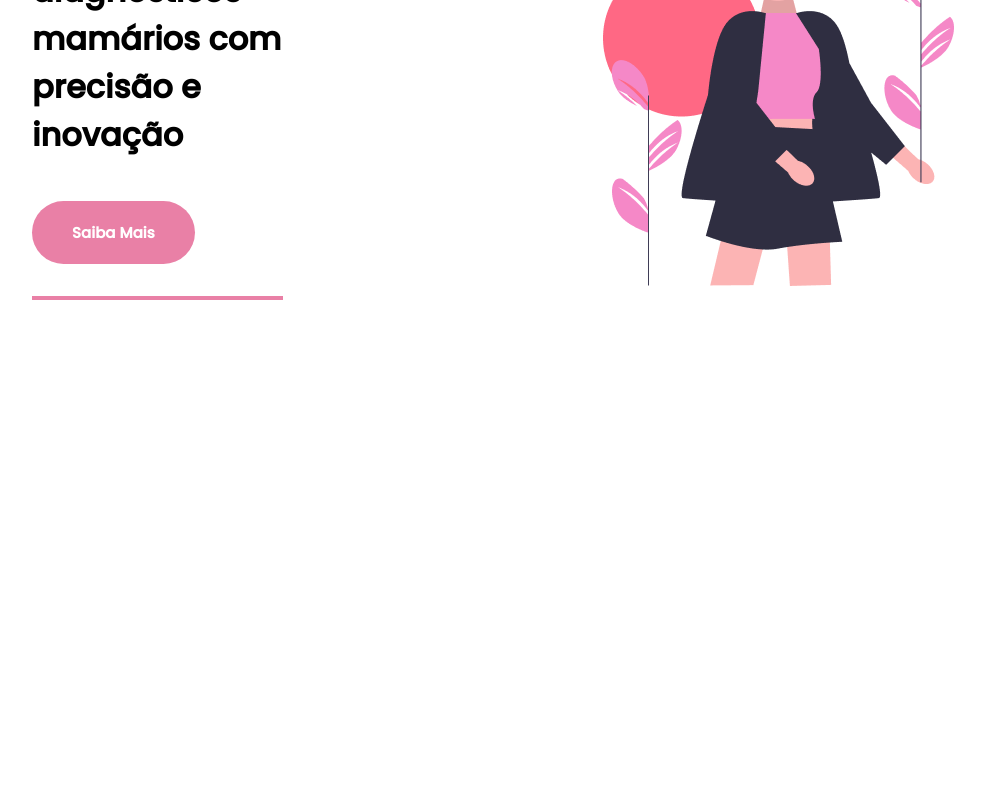
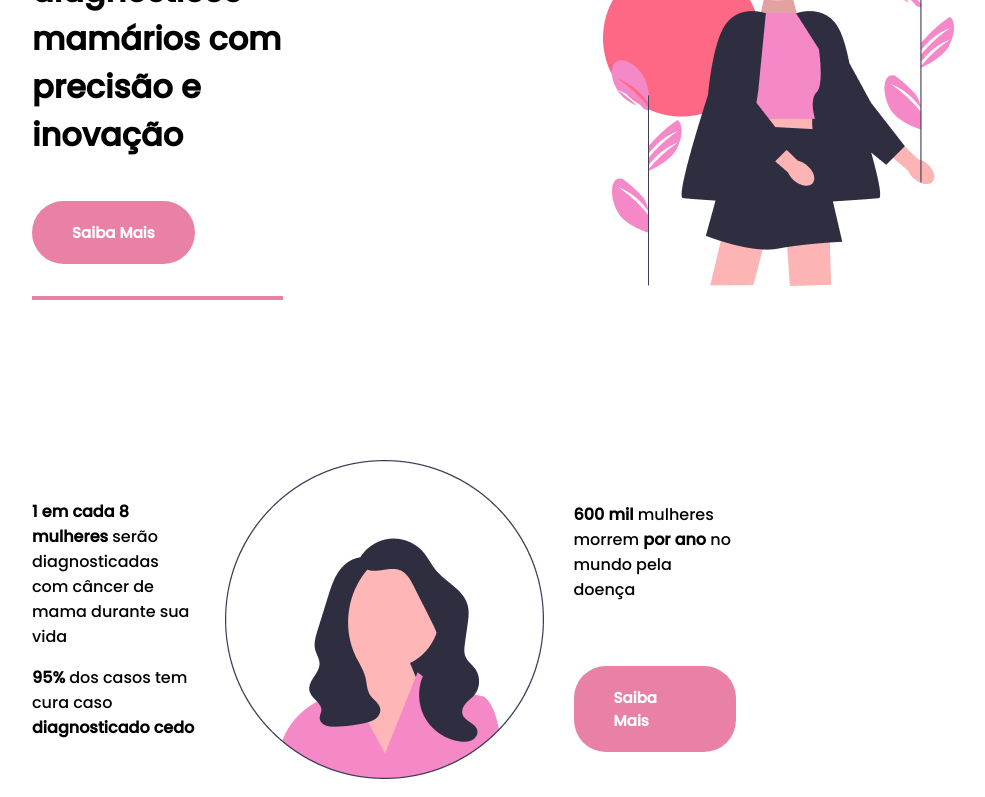
Before and after one commit to vinicius-prates/global-solutions-2, a React (Create React App) app: page / in a window 1280 px wide. Shown: the part 353-1150 px from the top of the page, without its empty margins (256-1241 px from the left). Before the commit the page ends 813 px from the top, so only its background shows below. Built offline with nearby package versions, Linux system fonts and the light colour scheme.

Commit message:
update landing

```diff
--- a/src/App.css
+++ b/src/App.css
@@ -5,5 +5,4 @@
 @import url('./Components/Landing/Landing.css');
 
 .main-container {
-    margin: 0 8rem;
 }
--- /dev/null
+++ b/src/Components/Card/Card.css
@@ -0,0 +1,28 @@
+.card{
+    text-align:center;
+    max-width: 25rem;
+    padding: 5px 20px;
+    align-items: center;
+    display: flex;
+    flex-direction: column;
+    gap: 5px;
+    background-color: #FAF8F8;
+    border-radius: 2rem;
+    box-shadow: initial;
+    filter: grayscale(0%) drop-shadow(0 1px 1px rgba(0, 0, 0, 0.3));
+    transition-duration: 600ms;
+    transition-timing-function: ease;
+
+}
+.card:hover{
+    filter: grayscale(0%) drop-shadow(0 5px 5px rgba(0, 0, 0, 0.3));
+}
+
+.card h5{
+    color: #DE5D8B;
+
+}
+
+.card p{
+    color: black;
+}
--- /dev/null
+++ b/src/Components/Card/Card.jsx
@@ -0,0 +1,10 @@
+import './Card.css'
+
+export const Card = (props) => {
+    return(
+        <div className='card'>
+            <h5><b>{props.title}</b></h5>
+            <p>{props.paragraph}</p>
+        </div>
+    )
+}
--- a/src/Components/Landing/Landing.css
+++ b/src/Components/Landing/Landing.css
@@ -1,7 +1,7 @@
 .landing-container {
   display: flex;
   flex-direction: row;
-  margin: 10rem 10rem;
+  margin: 10rem 18rem;
   gap: 20rem;
   align-items: center;
 }
@@ -31,3 +31,67 @@
   background-color: #8b3141;
   text-decoration: none;
 }
+
+.woman-infos-one {
+    align-items: center;
+    display: flex;
+    flex-direction: row;
+    gap: 30px;
+    margin: 0 18rem;
+    border-bottom: solid 4px #8b3141;
+    padding-bottom: 3rem ;
+}
+
+.woman-infos-one-ft{
+    width: 33%;
+}
+.woman-infos-one-st{
+    display: flex;
+    flex-direction: column;
+    gap: 3rem;
+
+    width: 33%;
+}
+
+.woman-infos-one-st a {
+    width: fit-content;
+    color: white;
+    border-radius: 2rem;
+    background: #e980a6;
+    border: none;
+    font-size: 15px;
+    font-weight: bold;
+    text-decoration: none;
+    padding: 20px 40px;
+    transition-duration: 300ms;
+    transition-timing-function: ease-in-out;
+  }
+  .woman-infos-one-st a:hover {
+    background-color: #8b3141;
+    text-decoration: none;
+  }
+
+  .problems {
+    display: flex;
+    flex-direction: column;
+    align-items: center;
+    gap: 2rem;
+    text-align: center;
+    margin: 10rem 28rem;
+  }
+
+  .cards{
+
+    justify-items: center;
+    align-items: center;
+    display: flex;
+    flex-direction: row;
+    gap: 30px;
+  }
+
+  .solucao{
+    margin: 0;
+    background-color: #FF6884;
+    color: white;
+
+  }
--- a/src/Components/Landing/Landing.jsx
+++ b/src/Components/Landing/Landing.jsx
@@ -1,6 +1,13 @@
+/* eslint-disable jsx-a11y/anchor-is-valid */
+
+import { Card } from "../Card/Card"
+
+/* eslint-disable jsx-a11y/alt-text */
 export const Landing = () => {
 
       return(
+        <div>
+
         <div className="landing-container">
             <div className="infos">
                 <h1>Transformando diagnósticos mamários com precisão e inovação</h1>
@@ -10,5 +17,31 @@ export const Landing = () => {
                 <img src="/woman1.png" alt="woman1"/>
             </div>
         </div>
+        <div className="woman-infos-one">
+            <div className="woman-infos-one-ft">
+            <p><b>1 em cada 8 mulheres</b> serão diagnosticadas com câncer de mama durante sua vida</p>
+            <p><b>95%</b> dos casos tem cura caso <b>diagnosticado cedo</b></p>
+            </div>
+            <img className="woman2" src="woman2.png"/>
+            <div className="woman-infos-one-st">
+                <p><b>600 mil</b> mulheres morrem <b>por ano</b> no mundo pela doença</p>
+                <a href="" className="">Saiba Mais</a>
+            </div>
+
+        </div>
+        <div className="problems">
+            <h1><b>OS PROBLEMAS QUE A FALTA DE PRECISÃO EM TECIDOS DENSOS PODEM CAUSAR</b></h1>
+            <div className="cards">
+                <Card title='DIAGNÓSTICOS TARDIOS' paragraph='Tecidos densos são mais difíceis de visualizar padrões diferentes. Resultando em diagnósticos tardios.'/>
+                <Card title='FALSOS POSITIVOS' paragraph='Pela dificuldade de visualização, é muito comum ocorrer falso positivo. Resultando em procedimentos invasivos.'/>
+                <Card title='AUMENTO DE CUSTOS' paragraph='Resultado de falsos positivos, pois aumentam o custos de exames desnecessários para ambos os lados.'/>
+
+
+            </div>
+        </div>
+        <div className="solucao">
+            <h1><b>NOSSA SOLUÇÃO</b></h1>
+        </div>
+        </div>
     )
 }
--- a/src/Components/Navbar/Navbar.css
+++ b/src/Components/Navbar/Navbar.css
@@ -7,7 +7,7 @@
     display: flex;
     flex-direction: row;
     justify-content: space-between;
-    margin: 0 10rem;
+    margin: 0 18rem;
 }
 
 .page-links {
```
Also changed, not shown: public/woman2.png (added).
